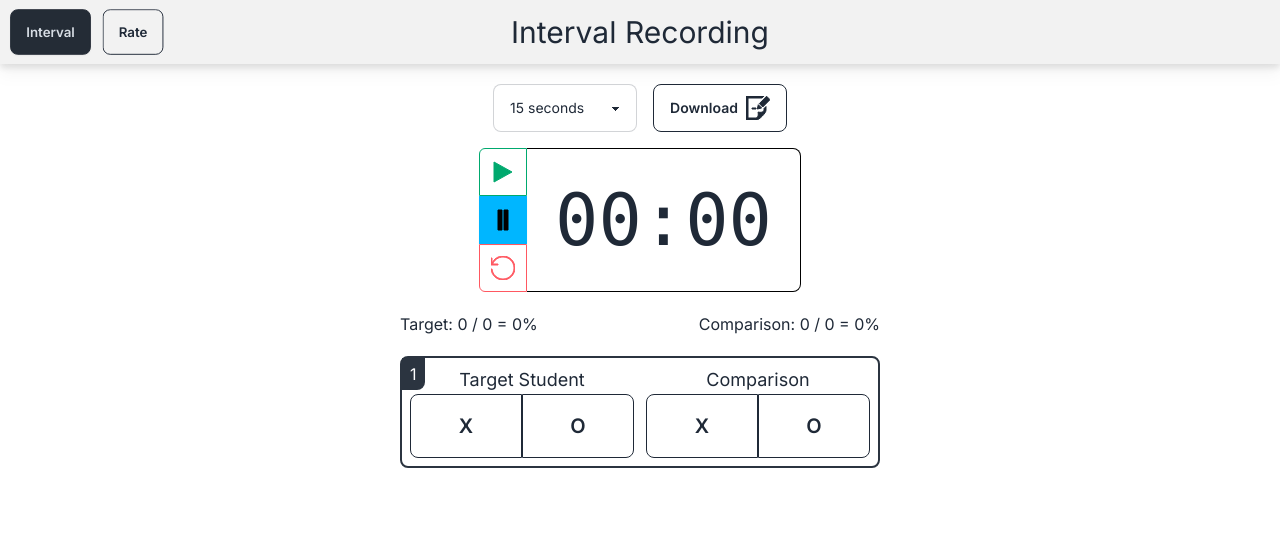
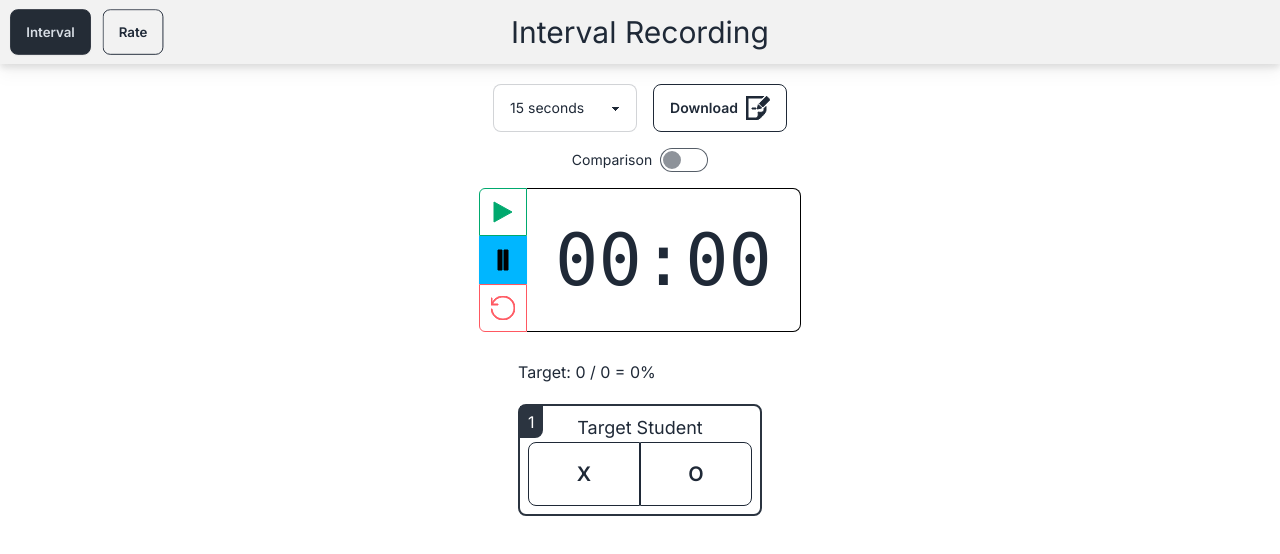
Before and after one commit to Walrussuit101/intervals, a Next.js app: page / in a window 1280 px wide. Shown: the top 554 px of the page. Built offline with nearby package versions, Linux system fonts and the light colour scheme.

Commit message:
add comparison toggle

```diff
--- a/src/SpreadSheet.ts
+++ b/src/SpreadSheet.ts
@@ -1,11 +1,12 @@
 import { Workbook } from 'exceljs';
 import { IntervalSubjects } from './types';
 
-export const downloadSpreadsheet = async (subjects: IntervalSubjects[]) => {
+export const downloadSpreadsheet = async (subjects: IntervalSubjects[], comparison?: boolean) => {
     // build workbook / add a sheet
     const workbook = new Workbook();
     const sheet = workbook.addWorksheet('Interval Recording');
 
+    if (comparison) {
         // write data to sheet
         sheet.addRow(['Interval', 'Target', 'Comparison']);
 
@@ -16,6 +17,18 @@ export const downloadSpreadsheet = async (subjects: IntervalSubjects[]) => {
                 subject.comparison === null ? 'none' : subject.comparison.toUpperCase()
             ]);
         });
+    } else {
+        // write data to sheet
+        sheet.addRow(['Interval', 'Target']);
+
+        subjects.forEach((subject, i) => {
+            sheet.addRow([
+                i+1,
+                subject.target === null ? 'none' : subject.target.toUpperCase()
+            ]);
+        });
+    }
+
 
     // build blob url
     const now = new Date();
--- a/src/app/page.tsx
+++ b/src/app/page.tsx
@@ -12,7 +12,8 @@ import { v4 as uuidv4 } from 'uuid';
 const Home = () => {
     const { totalSeconds, setTotalSeconds, shouldIncrement, setShouldIncrement } = useTimer();
     const [interval, setInterval] = useState(15);
-    const numIntervals = Math.ceil(totalSeconds / interval);
+    const [comparison, setComparison] = useState(false);
+    const numIntervals = Math.floor(totalSeconds / interval);
 
     const [intervalSubjects, setIntervalSubjects] = useState<IntervalSubjects[]>([
         {
@@ -57,9 +58,9 @@ const Home = () => {
     return (
         <>
             <NavBar/>
-            <div className="flex flex-col justify-center items-center mt-5 px-4">
+            <div className="flex flex-col justify-center items-center mt-5 px-4 gap-2">
                 <div className="flex gap-4">
-                    <select defaultValue="15" disabled={shouldIncrement || totalSeconds > 0} className="select select-bordered w-36 mb-4" onChange={e => setInterval(parseInt(e.target.value))}>
+                    <select defaultValue="15" disabled={shouldIncrement || totalSeconds > 0} className="select select-bordered w-36" onChange={e => setInterval(parseInt(e.target.value))}>
                         <option value="10">10 seconds</option>
                         <option value="15">15 seconds</option>
                         <option value="25">25 seconds</option>
@@ -67,10 +68,16 @@ const Home = () => {
                         <option value="45">45 seconds</option>
                         <option value="60">60 seconds</option>
                     </select>
-                    <button className="btn btn-neutral btn-outline" disabled={shouldIncrement} onClick={() => downloadSpreadsheet(intervalSubjects)}>
+                    <button className="btn btn-neutral btn-outline" disabled={shouldIncrement} onClick={() => downloadSpreadsheet(intervalSubjects, comparison)}>
                         Download
                         <svg xmlns="http://www.w3.org/2000/svg" width="24" height="24" viewBox="0 0 24 24" stroke="currentColor" fill="currentColor"><path d="M10 13h-4v-1h4v1zm2.318-4.288l3.301 3.299-4.369.989 1.068-4.288zm11.682-5.062l-7.268 7.353-3.401-3.402 7.267-7.352 3.402 3.401zm-6 8.916v.977c0 4.107-6 2.457-6 2.457s1.518 6-2.638 6h-7.362v-20h14.056l1.977-2h-18.033v24h10.189c3.163 0 9.811-7.223 9.811-9.614v-3.843l-2 2.023z"/></svg>
                     </button>
+                </div>
+                <div className="form-control">
+                    <label className="label cursor-pointer gap-2">
+                        <span className="label-text">Comparison</span>
+                        <input type="checkbox" className="toggle" disabled={shouldIncrement || totalSeconds > 0} checked={comparison} onChange={e => setComparison(prev => !prev)} />
+                    </label>
                 </div>
                 <Timer
                     totalSeconds={totalSeconds}
@@ -90,7 +97,10 @@ const Home = () => {
                 <div className="flex flex-col gap-5 my-5">
                     <div className="flex flex-wrap justify-between gap-x-8">
                         <span>Target: {oCount.targetOs} / {numIntervals} = {numIntervals === 0 ? 0 : ((oCount.targetOs / numIntervals) * 100).toFixed(2)}%</span>
-                        <span>Comparison: {oCount.comparisonOs} / {numIntervals} = {numIntervals === 0 ? 0 : ((oCount.comparisonOs / numIntervals) * 100).toFixed(2)}%</span>
+                        {
+                            comparison &&
+                            <span>Comparison: {oCount.comparisonOs} / {numIntervals} = {numIntervals === 0 ? 0 : ((oCount.comparisonOs / numIntervals) * 100).toFixed(2)}%</span>
+                        }
                     </div>
                     {
                         intervalSubjects.slice().reverse().map((subjects, i) => {
@@ -102,6 +112,7 @@ const Home = () => {
                                     <BehaviorSelector
                                         subjects={subjects}
                                         updateSubjects={updateSubjects}
+                                        comparison={comparison}
                                     />
                                 </div>
                             )
--- a/src/components/BehaviorSelector.tsx
+++ b/src/components/BehaviorSelector.tsx
@@ -3,8 +3,9 @@ import { Behavior, IntervalSubjects } from "@/types"
 interface props {
     subjects: IntervalSubjects
     updateSubjects: (id: string, target: Behavior, comparison: Behavior) => void
+    comparison?: boolean
 }
-const BehaviorSelector = ({ subjects, updateSubjects }: props) => {
+const BehaviorSelector = ({ subjects, updateSubjects, comparison }: props) => {
     return (
         <div className="flex flex-wrap gap-x-3 gap-y-0 justify-center">
             <div className="flex flex-col items-center">
@@ -25,6 +26,8 @@ const BehaviorSelector = ({ subjects, updateSubjects }: props) => {
                 </div>
             </div>
 
+            {
+                comparison &&
                 <div className="flex flex-col items-center">
                     <p className="text-lg">Comparison</p>
                     <div className="flex w-56">
@@ -42,6 +45,7 @@ const BehaviorSelector = ({ subjects, updateSubjects }: props) => {
                         >O</button>
                     </div>
                 </div>
+            }
         </div>
     )
 }
```
Lines whose indentation alone changed are shown as unchanged.
